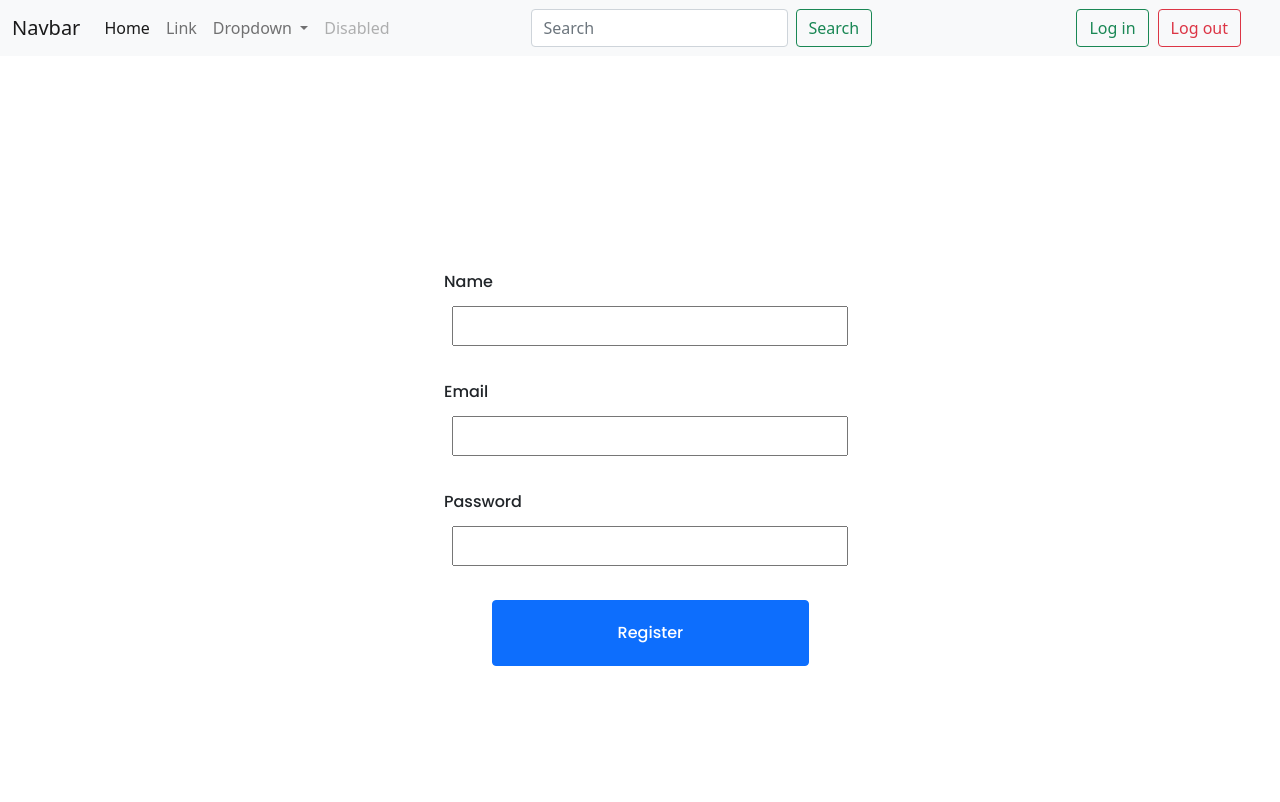
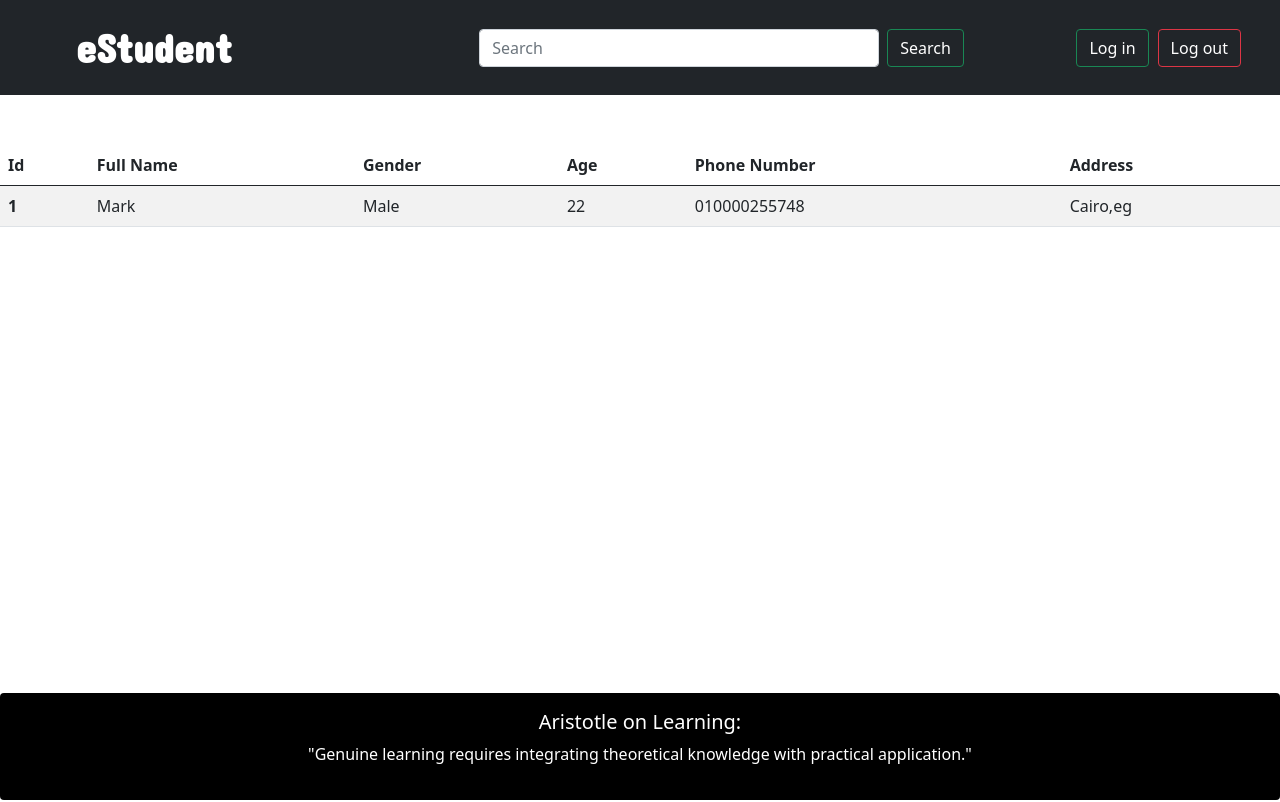
Before and after one commit to 2kyoo/student-api, an Angular app in the folder front-end/: page / in a window 1280 px wide. Shown: the top 802 px of the page. Built offline with nearby package versions, Linux system fonts and the light colour scheme.

Commit message:
Adding Student Component

```diff
--- a/front-end/src/app/app.component.html
+++ b/front-end/src/app/app.component.html
@@ -1,3 +1,3 @@
 <app-header></app-header>
-<app-login></app-login>
+<app-student></app-student>
 <app-footer></app-footer>
--- a/front-end/src/app/app.component.ts
+++ b/front-end/src/app/app.component.ts
@@ -3,11 +3,12 @@ import { RouterOutlet } from '@angular/router';
 import {HeaderComponent} from "./components/header/header.component";
 import {FooterComponent} from "./components/footer/footer.component";
 import {LoginComponent} from "./components/login/login.component";
+import {StudentComponent} from "./components/student/student.component";
 
 @Component({
   selector: 'app-root',
   standalone: true,
-  imports: [RouterOutlet, HeaderComponent, FooterComponent, LoginComponent],
+  imports: [RouterOutlet, HeaderComponent, FooterComponent, LoginComponent, StudentComponent],
   templateUrl: './app.component.html',
   styleUrl: './app.component.css'
 })
--- a/front-end/src/app/components/footer/footer.component.css
+++ b/front-end/src/app/components/footer/footer.component.css
@@ -1,10 +1,10 @@
 .card {
-  position: relative;
+  position: absolute;
   bottom: 0;
   width: 100%;
 }
 
 .footer {
-  background-color: #544a4a;
+  background-color: #000000;
   color: white;
 }
--- a/front-end/src/app/components/header/header.component.css
+++ b/front-end/src/app/components/header/header.component.css
@@ -11,3 +11,20 @@
 .manageLog button {
   margin-left: 9px;
 }
+
+.navbar-brand{
+  padding: 1.2vh 8vh;
+  font-size: 40px;
+  font-weight: bold;
+  font-family: 'Concert One', cursive;
+  width:20%;
+  color: white;
+}
+.searchbox {
+  margin-left: 200px;
+  width: 400px;
+}
+
+.btn {
+  color: white;
+}
--- a/front-end/src/app/components/header/header.component.html
+++ b/front-end/src/app/components/header/header.component.html
@@ -1,34 +1,12 @@
-<nav class="navbar navbar-expand-lg navbar-light bg-light">
+<nav class="navbar navbar-expand-lg bg-dark">
   <div class="container-fluid">
-    <a class="navbar-brand" href="#">Navbar</a>
+    <a class="navbar-brand" href="#">eStudent</a>
     <button class="navbar-toggler" type="button" data-bs-toggle="collapse" data-bs-target="#navbarSupportedContent" aria-controls="navbarSupportedContent" aria-expanded="false" aria-label="Toggle navigation">
       <span class="navbar-toggler-icon"></span>
     </button>
     <div class="collapse navbar-collapse" id="navbarSupportedContent">
-      <ul class="navbar-nav me-auto mb-2 mb-lg-0">
-        <li class="nav-item">
-          <a class="nav-link active" aria-current="page" href="#">Home</a>
-        </li>
-        <li class="nav-item">
-          <a class="nav-link" href="#">Link</a>
-        </li>
-        <li class="nav-item dropdown">
-          <a class="nav-link dropdown-toggle" href="#" id="navbarDropdown" role="button" data-bs-toggle="dropdown" aria-expanded="false">
-            Dropdown
-          </a>
-          <ul class="dropdown-menu" aria-labelledby="navbarDropdown">
-            <li><a class="dropdown-item" href="#">Action</a></li>
-            <li><a class="dropdown-item" href="#">Another action</a></li>
-            <li><hr class="dropdown-divider"></li>
-            <li><a class="dropdown-item" href="#">Something else here</a></li>
-          </ul>
-        </li>
-        <li class="nav-item">
-          <a class="nav-link disabled" href="#" tabindex="-1" aria-disabled="true">Disabled</a>
-        </li>
-      </ul>
       <form class="d-flex">
-        <input class="form-control me-2" type="search" placeholder="Search" aria-label="Search">
+        <input class="form-control me-2 searchbox" type="search" placeholder="Search" aria-label="Search">
         <button class="btn btn-outline-success" type="submit">Search</button>
       </form>
       <div class="manageLog">
--- a/front-end/src/app/components/login/login.component.css
+++ b/front-end/src/app/components/login/login.component.css
@@ -54,7 +54,8 @@ h1 {
 
 .signup{
   width: 80%;
-  padding: 20px;
+  padding: 10px;
   margin-left: 50px;
+  font-size: 1.5rem;
 
 }
--- a/front-end/src/app/components/login/login.component.html
+++ b/front-end/src/app/components/login/login.component.html
@@ -19,7 +19,7 @@
       <label>Password</label>
       <input type="password" name="password" required>
     </div>
-    <button class="btn btn-primary signup btn-group-lg" type="submit" >Register</button>
+    <button class="btn btn-primary signup" type="submit" >Register</button>
   </form>
 </section>
 </body>
--- /dev/null
+++ b/front-end/src/app/components/student/student.component.css
@@ -0,0 +1,6 @@
+.table{
+  align-items: center;
+  justify-content: center;
+  position: absolute;
+  margin-top: 50px;
+}
--- /dev/null
+++ b/front-end/src/app/components/student/student.component.html
@@ -0,0 +1,24 @@
+<table class="table table-striped">
+  <thead>
+  <tr>
+    <th scope="col">Id</th>
+    <th scope="col">Full Name</th>
+    <th scope="col">Gender</th>
+    <th scope="col">Age</th>
+    <th scope="col">Phone Number</th>
+    <th scope="col">Address</th>
+
+  </tr>
+  </thead>
+  <tbody>
+  <tr>
+    <th scope="row">1</th>
+    <td>Mark</td>
+    <td>Male</td>
+    <td>22</td>
+    <td>010000255748</td>
+    <td>Cairo,eg</td>
+
+  </tr>
+  </tbody>
+</table>
--- a/front-end/src/styles.css
+++ b/front-end/src/styles.css
@@ -1 +1,5 @@
 /* You can add global styles to this file, and also import other style files */
+
+
+@import url('https://fonts.googleapis.com/css2?family=Montserrat:ital,wght@0,100..900;1,100..900&display=swap');/* You can add global styles to this file, and also import other style files */
+@import url('https://fonts.googleapis.com/css2?family=Concert+One&family=Montserrat:ital,wght@0,100..900;1,100..900&display=swap');
```
Also changed, not shown: front-end/src/app/components/student/student.component.ts (added, +12 -0 lines), 1 other file (tests, documents, lock files or other folders).
